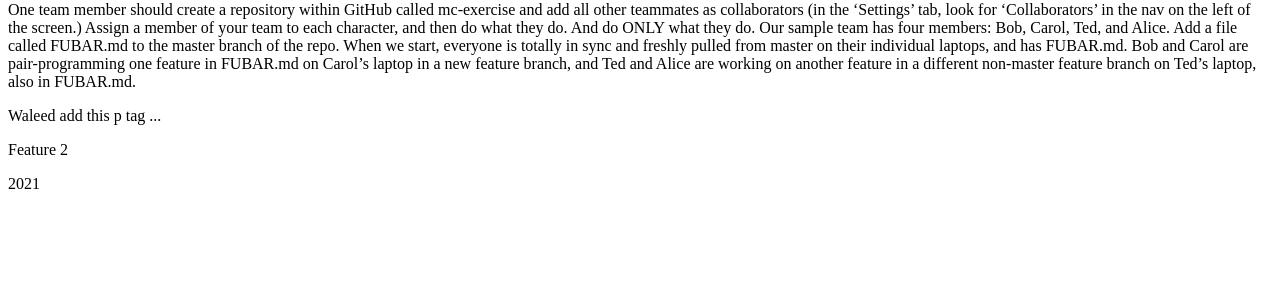
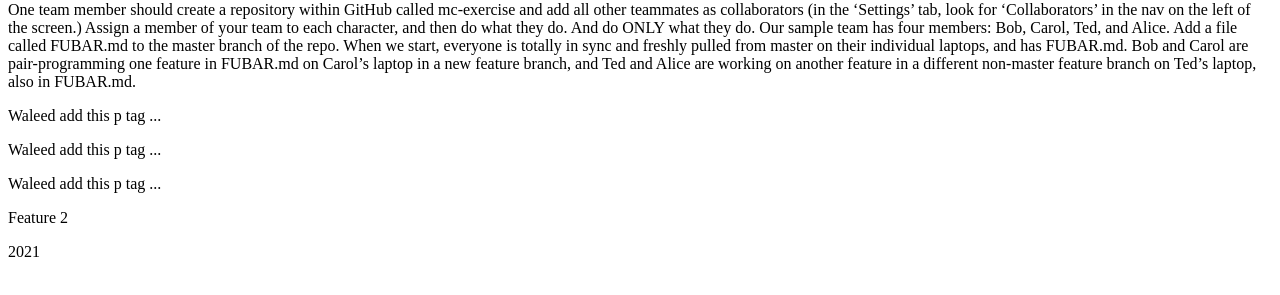
Before and after one commit to waleedafifi90/pair-test, a plain HTML site: page index.html in a window 1280 px wide. Shown: the part 79-374 px from the top of the page. Drawn offline with Linux system fonts and the light colour scheme.

Commit message:
push feature 1

```diff
--- a/index.html
+++ b/index.html
@@ -18,6 +18,8 @@
       Our sample team has four members: Bob, Carol, Ted, and Alice. Add a file called FUBAR.md to the master branch of the repo. When we start, everyone is totally in sync and freshly pulled from master on their individual laptops, and has FUBAR.md. Bob and Carol are pair-programming one feature in FUBAR.md on Carol’s laptop in a new feature branch, and Ted and Alice are working on another feature in a different non-master feature branch on Ted’s laptop, also in FUBAR.md.</div>
 
     <p>Waleed add this p tag ...</p>
+    <p>Waleed add this p tag ...</p>
+    <p>Waleed add this p tag ...</p>
 
     <p>Feature 2</p>
   </main>
```
